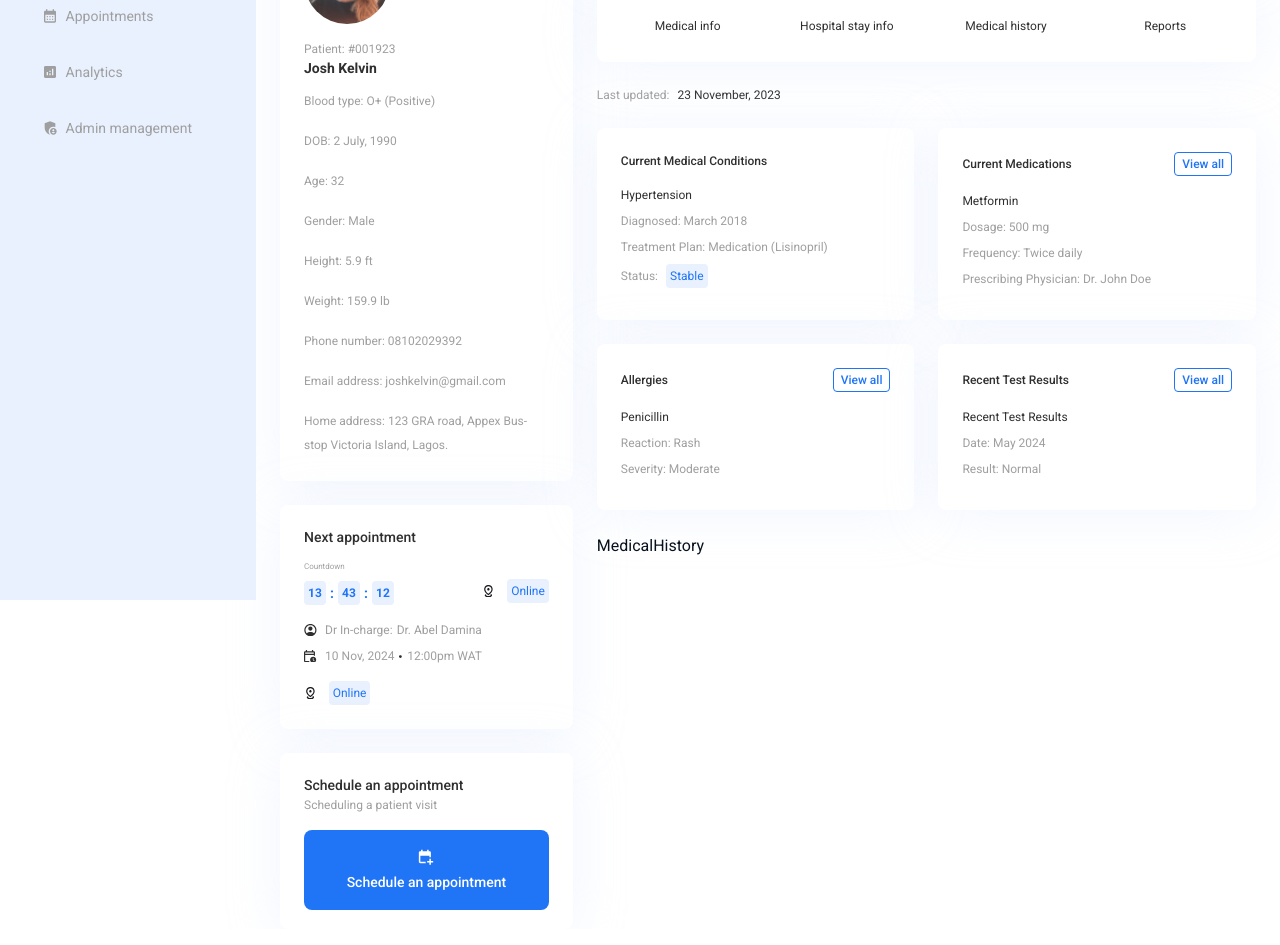
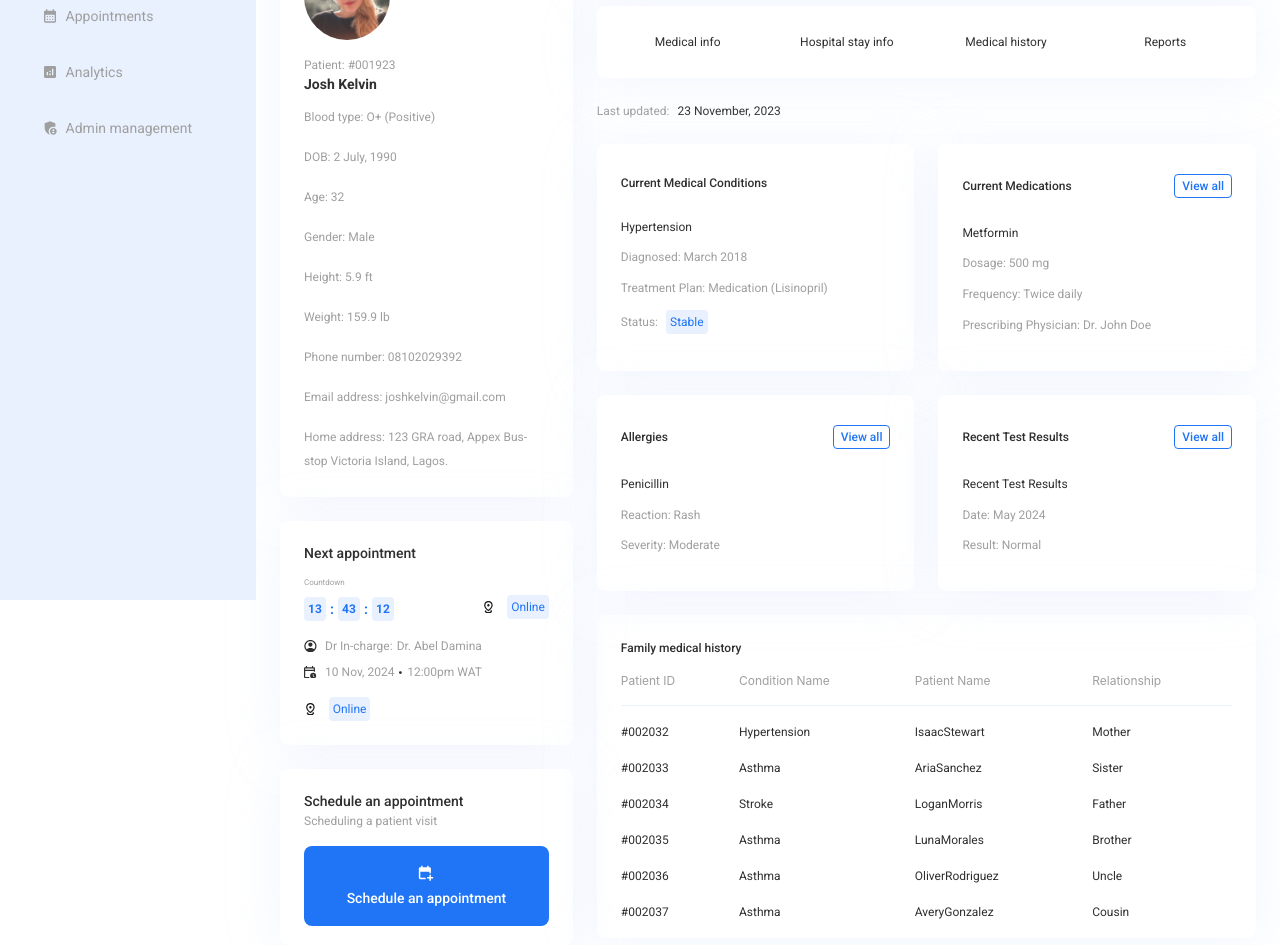
Before and after one commit to ayodeji1167/medcare, a React (Vite) app: page /patients/1 in a window 1280 px wide. Shown: the part 280-1225 px from the top of the page. Built offline with nearby package versions, Linux system fonts and the light colour scheme.

Commit message:
patients details done

```diff
--- /dev/null
+++ b/src/data/medical-history.ts
@@ -0,0 +1,48 @@
+export const medicalHistory = [
+  {
+    firstName: 'Isaac',
+    lastName: 'Stewart',
+    id: '#002032',
+    conditionName: 'Hypertension',
+    relationship: 'Mother',
+  },
+  {
+    firstName: 'Aria',
+    lastName: 'Sanchez',
+    id: '#002033',
+    status: 'completed',
+    conditionName: 'Asthma',
+    relationship: 'Sister',
+  },
+  {
+    firstName: 'Logan',
+    lastName: 'Morris',
+    id: '#002034',
+    conditionName: 'Stroke',
+    relationship: 'Father',
+  },
+  {
+    firstName: 'Luna',
+    lastName: 'Morales',
+    id: '#002035',
+    status: 'pending',
+    conditionName: 'Asthma',
+    relationship: 'Brother',
+  },
+  {
+    firstName: 'Oliver',
+    lastName: 'Rodriguez',
+    id: '#002036',
+    status: 'completed',
+    conditionName: 'Asthma',
+    relationship: 'Uncle',
+  },
+  {
+    firstName: 'Avery',
+    lastName: 'Gonzalez',
+    id: '#002037',
+    status: 'cancelled',
+    conditionName: 'Asthma',
+    relationship: 'Cousin',
+  },
+];
--- a/src/features/dashboard/components/patients/patient-details/MedicalConditions.tsx
+++ b/src/features/dashboard/components/patients/patient-details/MedicalConditions.tsx
@@ -16,11 +16,12 @@ export default function MedicalConditions() {
         boxShadow="0px 4px 50px 0px #E9F1FEB2"
         bg={'white'}
         rounded={'.5rem'}
+        pt={'1.9rem'}
       >
-        <Text mb={'.5rem'} fontSize={'.75rem'} fontWeight={500}>
+        <Text mb={'.8rem'} fontSize={'.75rem'} fontWeight={500}>
           Current Medical Conditions
         </Text>
-        <Stack spacing={'.5rem'} py={'.5rem'}>
+        <Stack spacing={'.8rem'} py={'.8rem'}>
           <Text fontSize={'.75rem'}>Hypertension</Text>
           <Text color={'#9F9F9F'} fontSize={'.75rem'}>
             Diagnosed: March 2018
@@ -45,9 +46,10 @@ export default function MedicalConditions() {
         boxShadow="0px 4px 50px 0px #E9F1FEB2"
         bg={'white'}
         rounded={'.5rem'}
+        pt={'1.9rem'}
       >
         <Flex
-          mb={'.5rem'}
+          mb={'.8rem'}
           alignItems={'center'}
           justifyContent={'space-between'}
         >
@@ -67,7 +69,7 @@ export default function MedicalConditions() {
             View all
           </Center>
         </Flex>
-        <Stack spacing={'.5rem'} py={'.5rem'}>
+        <Stack spacing={'.8rem'} py={'.8rem'}>
           <Text fontSize={'.75rem'}>Metformin</Text>
           <Text color={'#9F9F9F'} fontSize={'.75rem'}>
             Dosage: 500 mg{' '}
@@ -85,9 +87,10 @@ export default function MedicalConditions() {
         boxShadow="0px 4px 50px 0px #E9F1FEB2"
         bg={'white'}
         rounded={'.5rem'}
+        pt={'1.9rem'}
       >
         <Flex
-          mb={'.5rem'}
+          mb={'.8rem'}
           alignItems={'center'}
           justifyContent={'space-between'}
         >
@@ -107,7 +110,7 @@ export default function MedicalConditions() {
             View all
           </Center>
         </Flex>
-        <Stack spacing={'.5rem'} py={'.5rem'}>
+        <Stack spacing={'.8rem'} py={'.8rem'}>
           <Text fontSize={'.75rem'}>Penicillin</Text>
 
           <Text color={'#9F9F9F'} fontSize={'.75rem'}>
@@ -123,9 +126,10 @@ export default function MedicalConditions() {
         boxShadow="0px 4px 50px 0px #E9F1FEB2"
         bg={'white'}
         rounded={'.5rem'}
+        pt={'1.9rem'}
       >
         <Flex
-          mb={'.5rem'}
+          mb={'.8rem'}
           alignItems={'center'}
           justifyContent={'space-between'}
         >
@@ -145,7 +149,7 @@ export default function MedicalConditions() {
             View all
           </Center>
         </Flex>
-        <Stack spacing={'.5rem'} py={'.5rem'}>
+        <Stack spacing={'.8rem'} py={'.8rem'}>
           <Text fontSize={'.75rem'}>Recent Test Results</Text>
           <Text color={'#9F9F9F'} fontSize={'.75rem'}>
             Date: May 2024
--- a/src/features/dashboard/components/patients/patient-details/MedicalHistory.tsx
+++ b/src/features/dashboard/components/patients/patient-details/MedicalHistory.tsx
@@ -1,5 +1,30 @@
+import CustomTable from '@/components/table/CustomTable';
+import { medicalHistory } from '@/data/medical-history';
+import { Box, Text } from '@chakra-ui/react';
 import React from 'react';
+import { columnDef } from './column-def';
 
 export default function MedicalHistory() {
-  return <div>MedicalHistory</div>;
+  return (
+    <Box
+      boxShadow="0px 4px 50px 0px #E9F1FEB2"
+      rounded={'.5rem'}
+      p={'1.5rem'}
+      pb={0}
+    >
+      <Text fontWeight={500} fontSize={'.75rem'}>
+        Family medical history
+      </Text>
+      <CustomTable
+        thProps={{
+          pl: 0,
+        }}
+        tdProps={{
+          pt: '1rem',
+        }}
+        data={medicalHistory}
+        columnDef={columnDef}
+      />
+    </Box>
+  );
 }
--- a/src/features/dashboard/components/patients/patient-details/MedicalInformation.tsx
+++ b/src/features/dashboard/components/patients/patient-details/MedicalInformation.tsx
@@ -37,6 +37,7 @@ export default function MedicalInformation() {
         py={'1rem'}
         px={'1.5rem'}
         alignItems={'center'}
+        h={'5.6rem'}
       >
         <Box flex={1}>
           <Item name="Body temperature" value="36.5" unit="c" icon={TempIcon} />
--- a/src/features/dashboard/components/patients/patient-details/PatientDetails.tsx
+++ b/src/features/dashboard/components/patients/patient-details/PatientDetails.tsx
@@ -9,7 +9,7 @@ import NextAppointment from './NextAppointment';
 export function PatientDetails() {
   return (
     <Box pt={'2.5rem'}>
-      <Text fontSize={'1.5rem'} fontWeight={600}>
+      <Text mb={'1rem'} fontSize={'1.5rem'} fontWeight={600}>
         Patients
       </Text>
       <Flex gap={'1.5rem'}>
--- /dev/null
+++ b/src/features/dashboard/components/patients/patient-details/column-def.tsx
@@ -0,0 +1,32 @@
+import { Box } from '@chakra-ui/react';
+import { createColumnHelper } from '@tanstack/react-table';
+
+const columnHelper = createColumnHelper<any>();
+export const columnDef = [
+  columnHelper.accessor('id', {
+    header: 'Patient ID',
+    id: 'Patient ID',
+    cell: (info) => <Box>{info.getValue()}</Box>,
+  }),
+
+  columnHelper.accessor('conditionName', {
+    header: 'Condition name',
+    id: 'conditionName',
+    cell: (info) => <Box>{info.getValue()}</Box>,
+  }),
+  columnHelper.display({
+    header: 'Patient name',
+    id: 'Patient name',
+    cell: (props) => (
+      <Box>
+        {props.row.original.firstName}
+        {props.row.original.lastName}
+      </Box>
+    ),
+  }),
+  columnHelper.accessor('relationship', {
+    header: 'Relationship',
+    id: 'relationship',
+    cell: (info) => <Box>{info.getValue()}</Box>,
+  }),
+];
```
